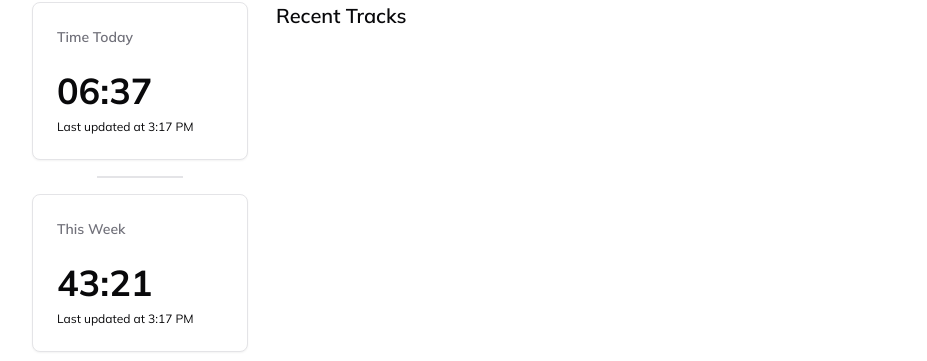
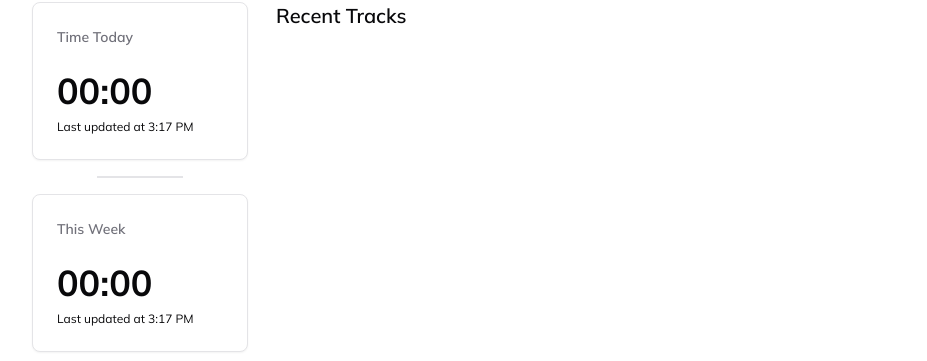
Before and after one commit to tonmoydeb404/tymr, a React (Vite) app: page / in a window 1280 px wide. Shown: the part 368-729 px from the top of the page, without its empty margins (176-1103 px from the left). Built offline with nearby package versions, Linux system fonts and the light colour scheme.

Commit message:
feat: implement work time retrieval improvements and update TodayStat and WeekStat sections to display formatted durations

```diff
--- a/src/database/services.ts
+++ b/src/database/services.ts
@@ -103,9 +103,16 @@ export const getActiveWorkTime = async () => {
 
 export const getWorkTimeReport = async (startDate: string, endDate: string) => {
   const db = await getDB();
-  const allWorkTimes = await db.getAll("workTimes");
-  return allWorkTimes.filter(
-    (workTime) =>
-      workTime.endTime && workTime.date >= startDate && workTime.date <= endDate
-  );
+
+  // Use a range query to get only the work times within the date range
+  const range = IDBKeyRange.bound(startDate, endDate, false, false);
+  const workTimes = await db.getAllFromIndex("workTimes", "date", range);
+
+  // Return the completed work times sorted by startTime
+  return workTimes
+    .filter((workTime) => workTime.endTime)
+    .sort(
+      (a, b) =>
+        new Date(b.startTime).getTime() - new Date(a.startTime).getTime()
+    );
 };
--- a/src/pages/home/sections/today-stat.tsx
+++ b/src/pages/home/sections/today-stat.tsx
@@ -4,16 +4,31 @@ import {
   CardFooter,
   CardHeader,
 } from "@/components/ui/card";
+import { useApp } from "@/context/app";
+import { useWorkTimesByDate } from "@/database/hooks";
+import { formatDuration } from "@/helpers/common";
+import { useMemo } from "react";
 
 type Props = {};
 
 const TodayStatSection = (_props: Props) => {
+  const { date } = useApp();
+  const { data } = useWorkTimesByDate(new Date(date).toLocaleDateString());
+
+  const count = useMemo(() => {
+    if (!Array.isArray(data)) return 0;
+
+    return data.reduce((prev, curr) => prev + curr.duration, 0);
+  }, [data]);
+
   return (
     <Card className="max-md:flex-1 w-full">
       <CardHeader className="text-sm font-semibold text-muted-foreground">
         Time Today
       </CardHeader>
-      <CardContent className="text-4xl font-bold pb-2">06:37</CardContent>
+      <CardContent className="text-4xl font-bold pb-2">
+        {formatDuration(count)}
+      </CardContent>
       <CardFooter className="text-xs">Last updated at 3:17 PM</CardFooter>
     </Card>
   );
--- a/src/pages/home/sections/week-stat.tsx
+++ b/src/pages/home/sections/week-stat.tsx
@@ -4,16 +4,35 @@ import {
   CardFooter,
   CardHeader,
 } from "@/components/ui/card";
+import { useApp } from "@/context/app";
+import { useWorkTimeReport } from "@/database/hooks";
+import { formatDuration } from "@/helpers/common";
+import { endOfWeek, startOfWeek } from "date-fns";
+import { useMemo } from "react";
 
 type Props = {};
 
 const WeekStatSection = (_props: Props) => {
+  const { date } = useApp();
+  const { data } = useWorkTimeReport(
+    startOfWeek(date).toLocaleDateString(),
+    endOfWeek(date).toLocaleDateString()
+  );
+
+  const count = useMemo(() => {
+    if (!Array.isArray(data)) return 0;
+
+    return data.reduce((prev, curr) => prev + curr.duration, 0);
+  }, [data]);
+
   return (
     <Card className="max-md:flex-1 w-full">
       <CardHeader className="text-sm font-semibold text-muted-foreground">
         This Week
       </CardHeader>
-      <CardContent className="text-4xl font-bold pb-2">43:21</CardContent>
+      <CardContent className="text-4xl font-bold pb-2">
+        {formatDuration(count)}
+      </CardContent>
       <CardFooter className="text-xs">Last updated at 3:17 PM</CardFooter>
     </Card>
   );
```
Also changed, not shown: 1 other file (tests, documents, lock files or other folders).
